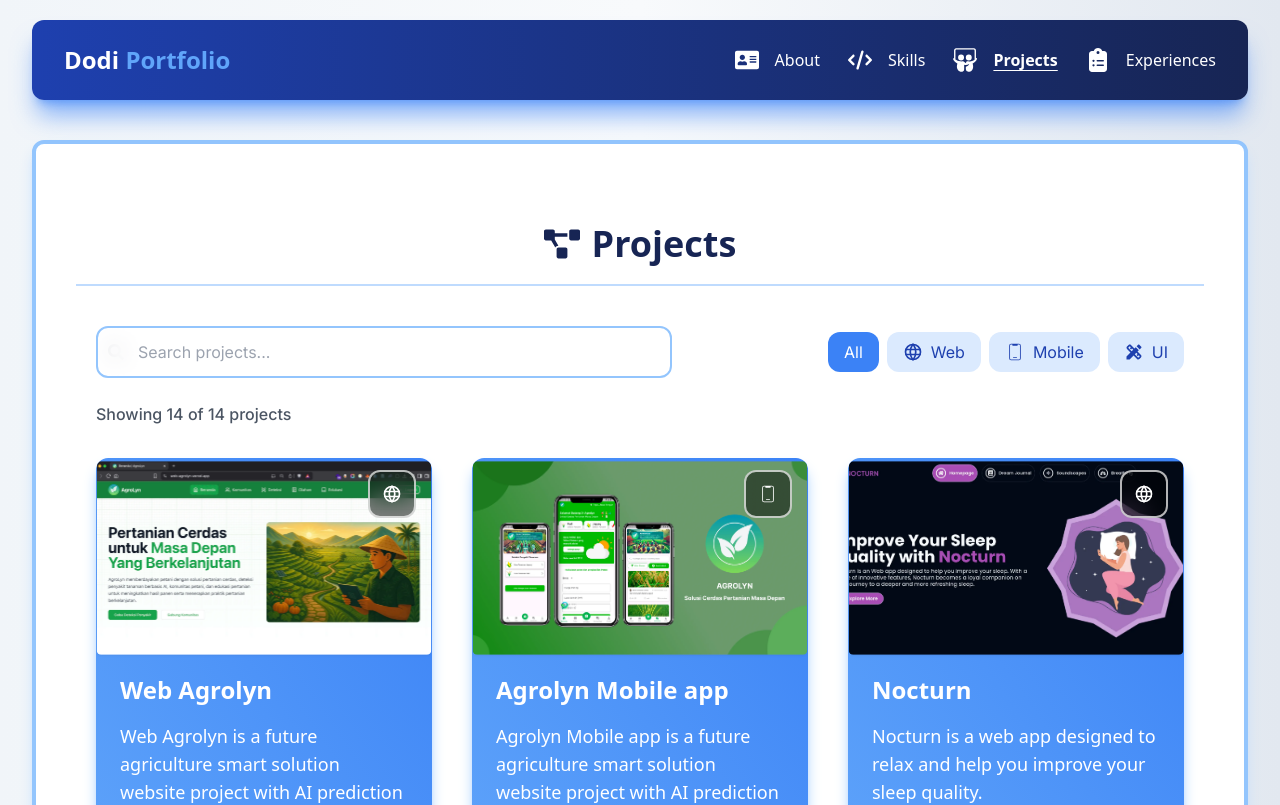
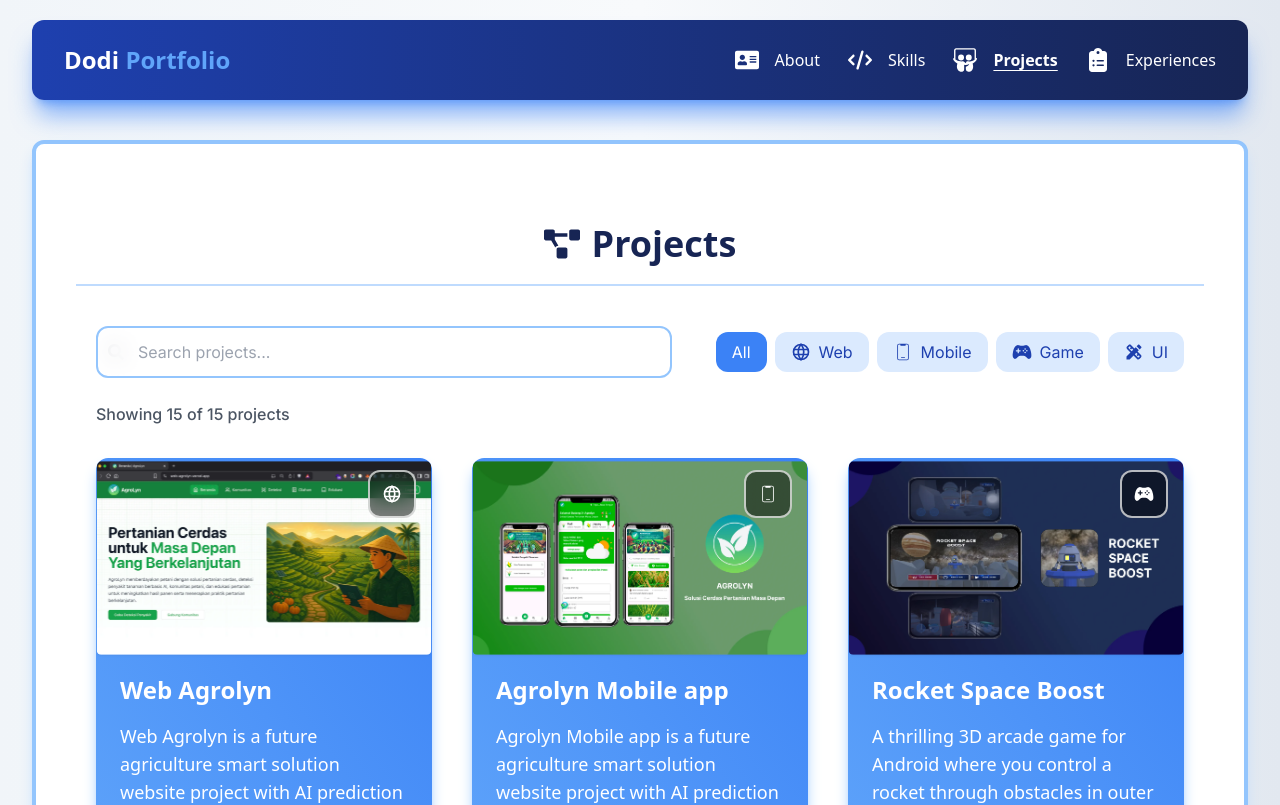
Before and after one commit to dodichakill/web-porto, a Next.js app: page /projects in a window 1280 px wide. Shown: the top 805 px of the page. Built offline with nearby package versions, Linux system fonts and the light colour scheme.

Commit message:
feat: add Rocket Space Boost game project and update UI components with game icon support

```diff
--- a/src/app/page.jsx
+++ b/src/app/page.jsx
@@ -57,8 +57,8 @@ export default function Home() {
             <p className="mt-6 md:text-lg font-mono text-center md:text-left">
               Software Engineer specializing in Frontend Development and a Web3
               Enthusiast. Strong analytical and creative problem-solving skills
-              honed through years of coding. IT enthusiast seeking to leverage
-              expertise for impactful solutions.
+              honed through years of coding. Long life learner & IT enthusiast
+              seeking to leverage expertise for impactful solutions.
             </p>
 
             <div className="flex items-center md:items-start">
--- a/src/app/projects/page.jsx
+++ b/src/app/projects/page.jsx
@@ -9,7 +9,7 @@ import { FaProjectDiagram, FaSearch } from "react-icons/fa";
 import { TbWorld } from "react-icons/tb";
 import { CiMobile3 } from "react-icons/ci";
 import { MdDesignServices } from "react-icons/md";
-import { IoFilterSharp } from "react-icons/io5";
+import { IoFilterSharp, IoGameController } from "react-icons/io5";
 import { IoIosCloseCircle } from "react-icons/io";
 import Aos from "aos";
 import "aos/dist/aos.css";
@@ -19,7 +19,7 @@ export default function Projects() {
   const [searchTerm, setSearchTerm] = useState("");
   const [selectedType, setSelectedType] = useState("All");
   const [isFilterVisible, setIsFilterVisible] = useState(false);
-  const types = ["All", "Web", "Mobile", "UI"];
+  const types = ["All", "Web", "Mobile", "Game", "UI"];
 
   useEffect(() => {
     Aos.init({
@@ -28,8 +28,9 @@ export default function Projects() {
   }, []);
 
   // Filter projects based on search term and selected type
-  const filteredProjects = dataProjects.filter(project => {
-    const matchesSearch = searchTerm === "" ||
+  const filteredProjects = dataProjects.filter((project) => {
+    const matchesSearch =
+      searchTerm === "" ||
       project.name.toLowerCase().includes(searchTerm.toLowerCase()) ||
       project.desc.toLowerCase().includes(searchTerm.toLowerCase());
 
@@ -47,6 +48,8 @@ export default function Projects() {
         return <CiMobile3 className="text-xl" />;
       case "UI":
         return <MdDesignServices className="text-xl" />;
+      case "Game":
+        return <IoGameController className="text-xl" />;
       default:
         return null;
     }
@@ -96,11 +99,18 @@ export default function Projects() {
             </button>
 
             {/* Filter Options - Desktop */}
-            <div className="hidden md:flex items-center gap-2 flex-wrap" data-aos="fade-left">
+            <div
+              className="hidden md:flex items-center gap-2 flex-wrap"
+              data-aos="fade-left"
+            >
               {types.map((type) => (
                 <button
                   key={type}
-                  className={`flex items-center gap-2 px-4 py-2 rounded-xl transition-all ${selectedType === type ? 'bg-blue-500 text-white' : 'bg-blue-100 hover:bg-blue-200 text-blue-800'}`}
+                  className={`flex items-center gap-2 px-4 py-2 rounded-xl transition-all ${
+                    selectedType === type
+                      ? "bg-blue-500 text-white"
+                      : "bg-blue-100 hover:bg-blue-200 text-blue-800"
+                  }`}
                   onClick={() => setSelectedType(type)}
                 >
                   {type !== "All" && <TypeIcon type={type} />}
@@ -119,7 +129,11 @@ export default function Projects() {
               {types.map((type) => (
                 <button
                   key={type}
-                  className={`flex items-center gap-2 px-4 py-2 rounded-xl transition-all ${selectedType === type ? 'bg-blue-500 text-white' : 'bg-blue-100 hover:bg-blue-200 text-blue-800'}`}
+                  className={`flex items-center gap-2 px-4 py-2 rounded-xl transition-all ${
+                    selectedType === type
+                      ? "bg-blue-500 text-white"
+                      : "bg-blue-100 hover:bg-blue-200 text-blue-800"
+                  }`}
                   onClick={() => setSelectedType(type)}
                 >
                   {type !== "All" && <TypeIcon type={type} />}
@@ -157,7 +171,10 @@ export default function Projects() {
               />
             ))
           ) : (
-            <div className="col-span-3 text-center py-16 text-gray-500" data-aos="fade-up">
+            <div
+              className="col-span-3 text-center py-16 text-gray-500"
+              data-aos="fade-up"
+            >
               <div className="text-8xl mb-4 opacity-30 mx-auto">🔍</div>
               <h3 className="text-xl font-bold mb-2">No projects found</h3>
               <p>Try adjusting your search or filter criteria</p>
--- a/src/components/CardProject.jsx
+++ b/src/components/CardProject.jsx
@@ -5,6 +5,7 @@ import { FaEye } from "react-icons/fa6";
 import { TbWorld } from "react-icons/tb";
 import { CiMobile3 } from "react-icons/ci";
 import { MdDesignServices } from "react-icons/md";
+import { IoGameController } from "react-icons/io5";
 
 function CardProject({
   name = "LKP & LPK Sekar",
@@ -33,6 +34,8 @@ function CardProject({
               <TbWorld />
             ) : type === "Mobile" ? (
               <CiMobile3 />
+            ) : type === "Game" ? (
+              <IoGameController />
             ) : (
               <MdDesignServices />
             )}
--- a/src/data/dataProjects.js
+++ b/src/data/dataProjects.js
@@ -12,7 +12,9 @@ import imgJaskipin from "@/assets/img/projects/Djaskipin.webp";
 import imgSisa from "@/assets/img/projects/SISA.webp";
 import imgMF from "@/assets/img/projects/myfarmer.webp";
 import imgExplorenias from "@/assets/img/projects/explorenias.webp";
+import imgRocketSpaceBoost from "@/assets/img/projects/rsb-game.webp";
 import {
+  SiCsharp,
   SiFirebase,
   SiFlask,
   SiFlutter,
@@ -23,7 +25,7 @@ import {
 } from "react-icons/si";
 import { GrMysql } from "react-icons/gr";
 import { TbBrandFigma, TbBrandNextjs } from "react-icons/tb";
-import { FaCss3, FaHtml5, FaLaravel } from "react-icons/fa6";
+import { FaCss3, FaHtml5, FaLaravel, FaUnity } from "react-icons/fa6";
 import { RiReactjsLine } from "react-icons/ri";
 
 export const dataProjects = [
@@ -52,6 +54,18 @@ export const dataProjects = [
     ),
     type: "Mobile",
   }, // web agrolyn
+  {
+    name: "Rocket Space Boost",
+    image: imgRocketSpaceBoost,
+    desc: "A thrilling 3D arcade game for Android where you control a rocket through obstacles in outer space.",
+    icTech: (
+      <>
+        <SiCsharp title="C#" /> <FaUnity title="Unity" />{" "}
+      </>
+    ),
+    link: "https://drive.google.com/drive/folders/1rFLJ2MQfu1A7X6MXOsJ-N4YAt4P1cqrq",
+    type: "Game",
+  },
   {
     name: "Nocturn",
     image: imgNoc,
```
Also changed, not shown: src/assets/img/projects/rsb-game.webp (added), 1 other file (tests, documents, lock files or other folders).
